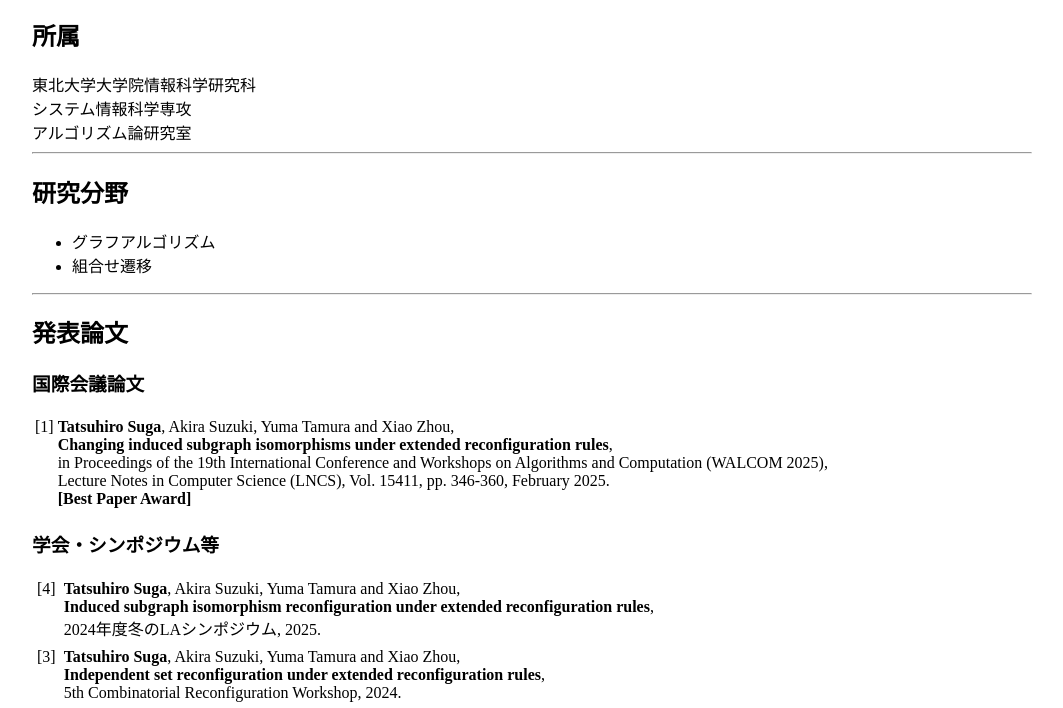
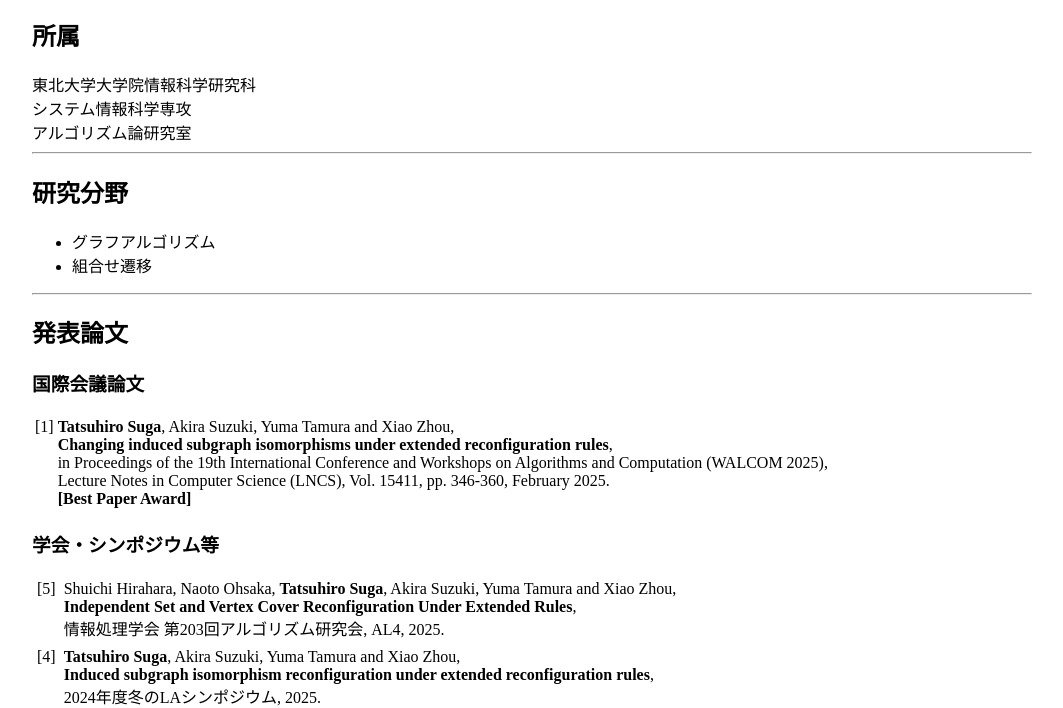
Before and after one commit to sugarsugar21/homepage, a plain HTML site: page index.html in a window 1280 px wide. Shown: the part 94-802 px from the top of the page, without its empty margins (108-1171 px from the left). Drawn offline with Linux system fonts and the light colour scheme.

Commit message:
Update index.html

```diff
--- a/index.html
+++ b/index.html
@@ -47,6 +47,14 @@
                 <h3>学会・シンポジウム等</h3>
                 <table cellpadding="3">
                     <tbody>
+                        <tr valign="top">
+                            <td>[5]</td>
+                            <td>
+                                Shuichi Hirahara, Naoto Ohsaka, <b>Tatsuhiro Suga</b>, Akira Suzuki, Yuma Tamura and Xiao Zhou,<br>
+                                <b>Independent Set and Vertex Cover Reconfiguration Under Extended Rules</b>,<br>
+                                情報処理学会 第203回アルゴリズム研究会, AL4, 2025.
+                            </td>
+                        </tr>
                         <tr valign="top">
                             <td>[4]</td>
                             <td>
```
